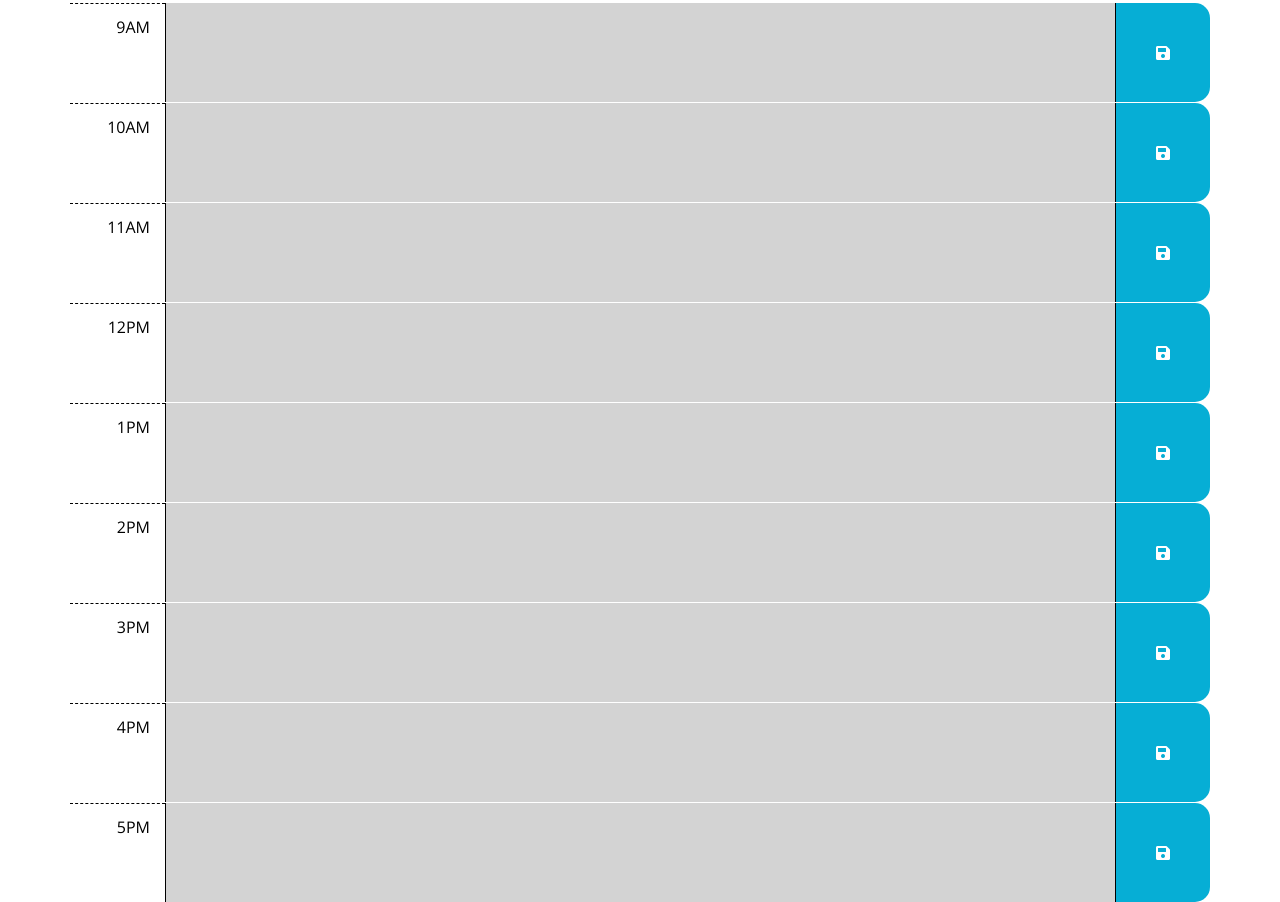
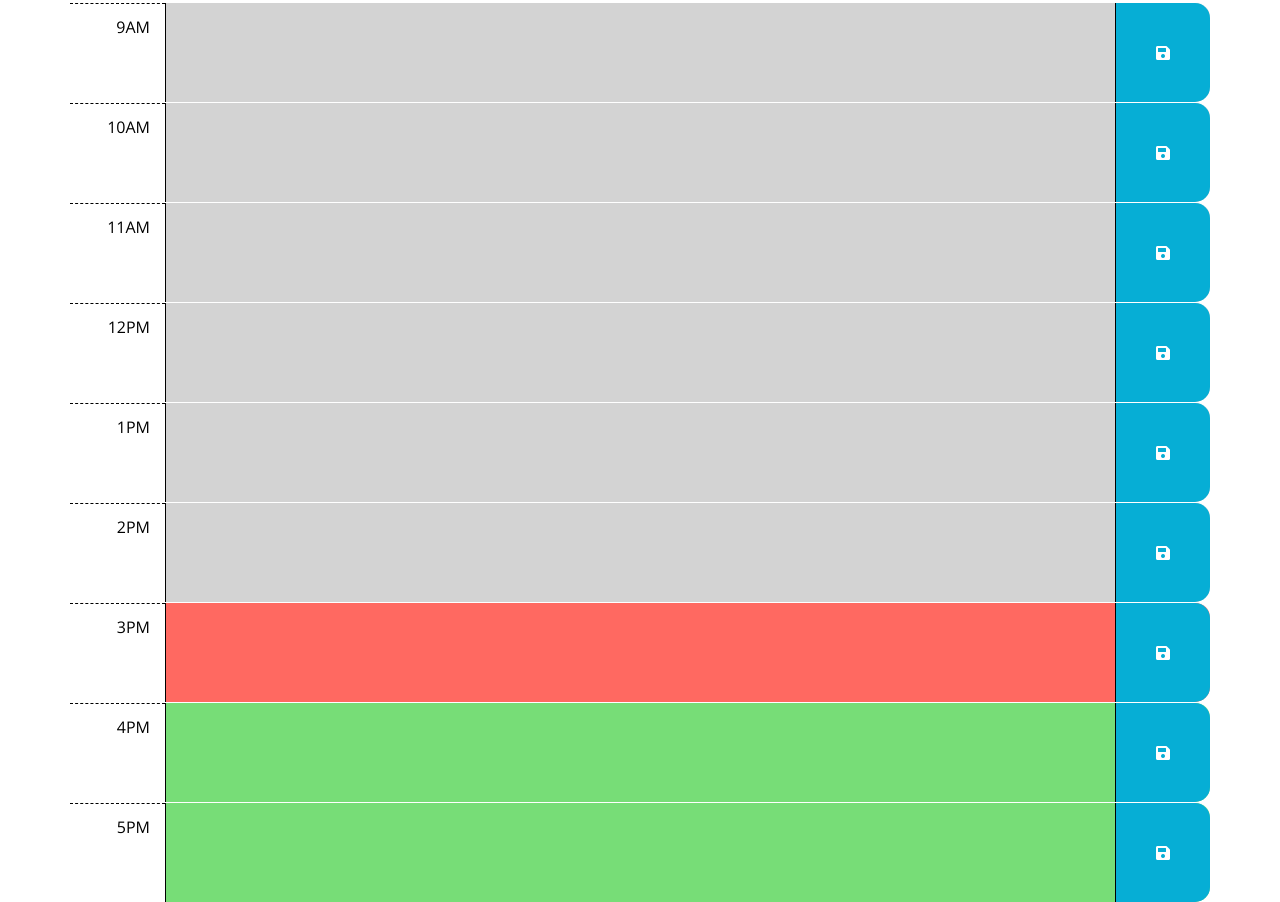
Before and after one commit to SirTedDanson/workday-scheduler, a plain HTML site: page Develop/index.html in a window 1280 px wide. Shown: the part 334-1236 px from the top of the page. Drawn offline with nearby package versions, Linux system fonts and the light colour scheme.

Commit message:
created color coding function

```diff
--- a/Develop/assets/css/style.css
+++ b/Develop/assets/css/style.css
@@ -48,6 +48,7 @@ textarea:focus {
   border-top: 1px dashed #000000;
   padding-top: 15px;
   text-align: right;
+  margin: 0;
 }
 
 .past {
--- a/Develop/assets/js/script.js
+++ b/Develop/assets/js/script.js
@@ -1,31 +1,64 @@
 
 var currentDayEl = document.getElementById("currentDay");
-var currentDay = moment().format("dddd, MMMM Do");
+var currentDay = moment();
 
-// currentTime.add(9, "hours");
-console.log(currentDay);
+// dynamically change amount of work hours
+var workHours = 8;
+// dynamically change schedule start.
+// format: "HOUR(AM/PM)"
+var workDayStart = "9AM"
 
+// ------------------------------ CREATE DOM ELEMENTS -----------------------------
+var createSchedule = function () {
   // display current day of the month at the top of scheduler
-currentDayEl.textContent = currentDay;
-
-// loop to create time blocks (temp time text)
-for (i = 0; i < 9; i++) {
-  // work scheduler start time
-  var startTime = moment("9AM", "hA").add(i, "hour").format("hA");
+  currentDayEl.textContent = currentDay.format("dddd, MMMM Do");
+  // loop to create time blocks
+  for (i = 0; i < (workHours+1); i++) {
+    // work scheduler hour due
+    var hourDue = moment(workDayStart, "hA").add(i, "hour");
     // dynamically create time blocks with jquery
     var timeBlockEl = $("<div>")
       .addClass("row time-block");
     var timeBlockLabel = $("<label>")
       .addClass("col-1 hour")
-    .text(startTime);
+      .text(hourDue.format("hA"));
     var timeBlockText = $("<textarea>")
-    .addClass("col description past");
+      .addClass("col description");
     var timeBlockButton = $("<button>")
       .addClass("col-1 saveBtn");
     var saveIcon = $("<i>")
       .addClass("fas fa-save");
 
+    // append elements together
     timeBlockButton.append(saveIcon);
     timeBlockEl.append(timeBlockLabel, timeBlockText, timeBlockButton);
     $(".container").append(timeBlockEl);
+
+    // check time block and color code
+    auditSchedule(timeBlockEl, hourDue);
+  };
+};
+
+// ---------------------------- COLOR CODING FUNCTION ------------------------------
+var auditSchedule = function(timeBlock, hour) {
+  var timeDiff = hour.diff(currentDay)/60/60/1000;
+
+  // remove old classes from element
+  $(timeBlock).removeClass("past present future")
+
+  // highlight time block based on conditions
+  // if timeblock is 1 hour or greater before the current time add class 'past'
+  if (timeDiff <= -1){
+    $(timeBlock).addClass("past")
   }
+  // if timeblock is in the current hour add class 'present'
+  else if (timeDiff <= 0) {
+    $(timeBlock).addClass("present")
+  }
+  // if timeblock is 1 hour or greater after the current time add class 'future'
+  else if (timeDiff >= 0) {
+    $(timeBlock).addClass("future")
+  }
+};
+
+createSchedule();
```
Lines whose indentation alone changed are shown as unchanged.
